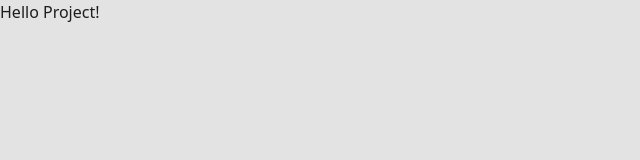
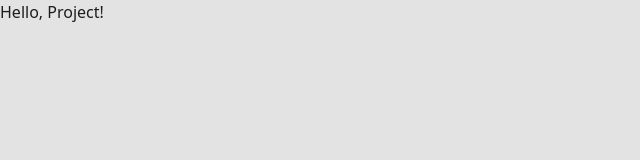
Before and after one commit to WirrWarr-rgb/FrontendProject, a website built with Vite: page index.html in a window 1280 px wide. Shown: the full height of the page, 0-640 px from the left. Built offline with nearby package versions, Linux system fonts and the light colour scheme.

Commit message:
Formatter

```diff
--- a/index.html
+++ b/index.html
@@ -14,7 +14,7 @@
     </style>
   </head>
   <body>
-    <h1>Hello Project!</h1>
+    <h1>Hello, Project!</h1>
     <script type="module" src="/src/index.js"></script>
   </body>
 </html>
```
